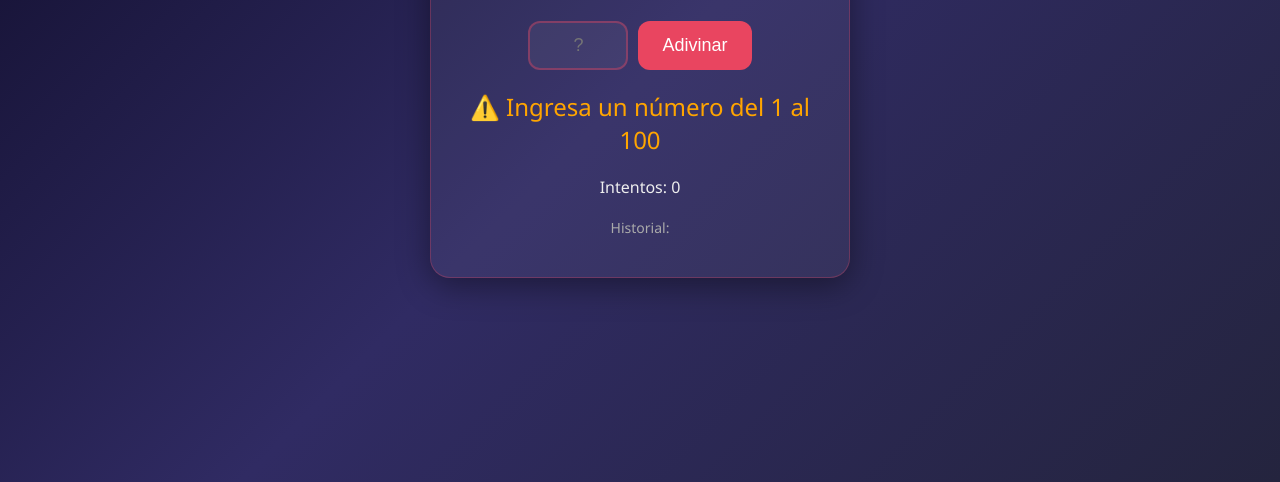
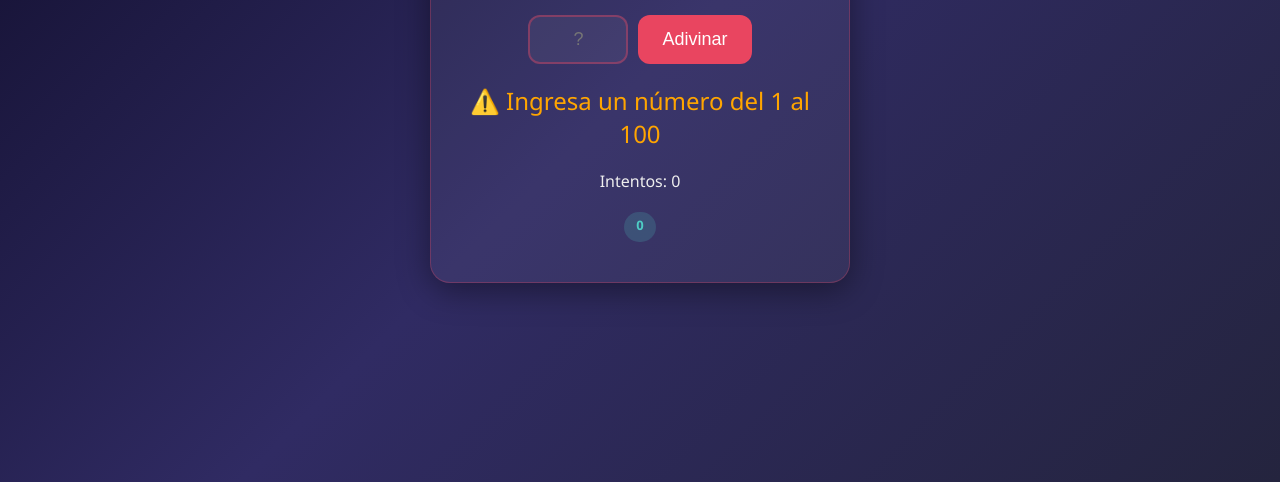
Before and after one commit to kevtip/guess-number-js, a plain HTML site: page index.html in a window 1280 px wide. Both pictures are taken after a click on the button "Adivinar". Shown: the part 318-800 px from the top of the page. Drawn offline with Linux system fonts and the light colour scheme.

```diff
--- a/index.html
+++ b/index.html
@@ -7,6 +7,20 @@
   <style>
     * { margin: 0; padding: 0; box-sizing: border-box; }
 
+    .historial {
+  display: flex;
+  flex-wrap: wrap;
+  gap: 6px;
+  justify-content: center;
+  margin-top: 20px;
+  min-height: 30px;
+}
+.guess-pill {
+  padding: 4px 12px;
+  border-radius: 20px;
+  font-size: 13px;
+  font-weight: bold;
+}
     body {
       font-family: 'Segoe UI', Arial, sans-serif;
       min-height: 100vh;
@@ -128,7 +142,7 @@
 
     <p id="mensaje"></p>
     <p id="contador">Intentos: 0</p>
-    <p id="historial">Historial: </p>
+    <div id="historial" class="historial"></div>
 
     <button id="btnReiniciar" style="display: none;">
       🔄 Jugar de nuevo
--- a/script.js
+++ b/script.js
@@ -29,7 +29,9 @@
 
 function verificarIntento() {
   let valor = Number(inputIntento.value);
-
+    // Agregar pastilla de color al historial
+let color = valor > numeroSecreto ? '#ff6b6b' : valor < numeroSecreto ? '#4ecdc4' : '#00ff88';
+historial.innerHTML += '<span class="guess-pill" style="background:' + color + '30; color:' + color + '">' + valor + '</span>';
   // Validar entrada
   if (isNaN(valor) || valor < 1 || valor > 100) {
     mostrarMensaje('⚠️ Ingresa un número del 1 al 100', 'orange');
@@ -81,7 +83,7 @@
   historialIntentos = [];
 
   contador.textContent = 'Intentos: 0';
-  historial.textContent = 'Historial: ';
+  historial.innerHTML = '';
   mostrarMensaje('🎯 ¡Nuevo juego! Adivina el número...', '#e94560');
 
   btnAdivinar.disabled = false;
```
